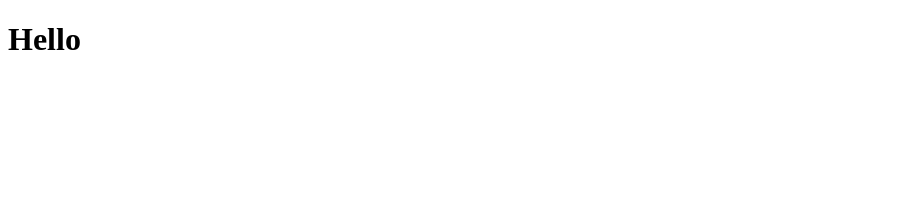
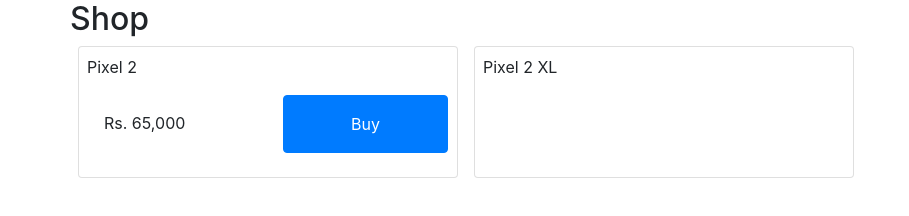
Before and after one commit to shreyakapoor08/Shopping-App, a website: page public/index.html in a window 1280 px wide. Shown: the whole page, without its empty margins (0-909 px from the left). Drawn offline with nearby package versions, Linux system fonts and the light colour scheme.

Commit message:
working on index.html

```diff
--- a/public/index.html
+++ b/public/index.html
@@ -5,9 +5,32 @@
     <meta name="viewport"
           content="width=device-width, user-scalable=no, initial-scale=1.0, maximum-scale=1.0, minimum-scale=1.0">
     <meta http-equiv="X-UA-Compatible" content="ie=edge">
+    <script src="https://code.jquery.com/jquery-3.3.1.slim.min.js" integrity="sha384-q8i/X+965DzO0rT7abK41JStQIAqVgRVzpbzo5smXKp4YfRvH+8abtTE1Pi6jizo" crossorigin="anonymous"></script>
+    <script src="https://cdnjs.cloudflare.com/ajax/libs/popper.js/1.14.7/umd/popper.min.js" integrity="sha384-UO2eT0CpHqdSJQ6hJty5KVphtPhzWj9WO1clHTMGa3JDZwrnQq4sF86dIHNDz0W1" crossorigin="anonymous"></script>
+    <link rel="stylesheet" href="https://stackpath.bootstrapcdn.com/bootstrap/4.3.1/css/bootstrap.min.css" integrity="sha384-ggOyR0iXCbMQv3Xipma34MD+dH/1fQ784/j6cY/iJTQUOhcWr7x9JvoRxT2MZw1T" crossorigin="anonymous">
+    <script src="https://stackpath.bootstrapcdn.com/bootstrap/4.3.1/js/bootstrap.min.js" integrity="sha384-JjSmVgyd0p3pXB1rRibZUAYoIIy6OrQ6VrjIEaFf/nJGzIxFDsf4x0xIM+B07jRM" crossorigin="anonymous"></script>
     <title>Document</title>
 </head>
 <body>
-    <h1>Hello</h1>
+    <div class="container">
+        <div class="row">
+            <h2 align="center">Shop</h2>
+        </div>
+        <div class="row" id="product-list">
+            <div class="col-4 card mx-2 p-2">
+                Pixel 2
+                <div class="row">
+                    <div class="col m-3 p-3">
+                        Rs. 65,000
+                    </div>
+                    <button class="col btn btn-primary m-3 p-3">Buy</button>
+                </div>
+
+            </div>
+            <div class="col-4 card mx-2 p-2">
+                Pixel 2 XL
+            </div>
+        </div>
+    </div>
 </body>
 </html>
```
